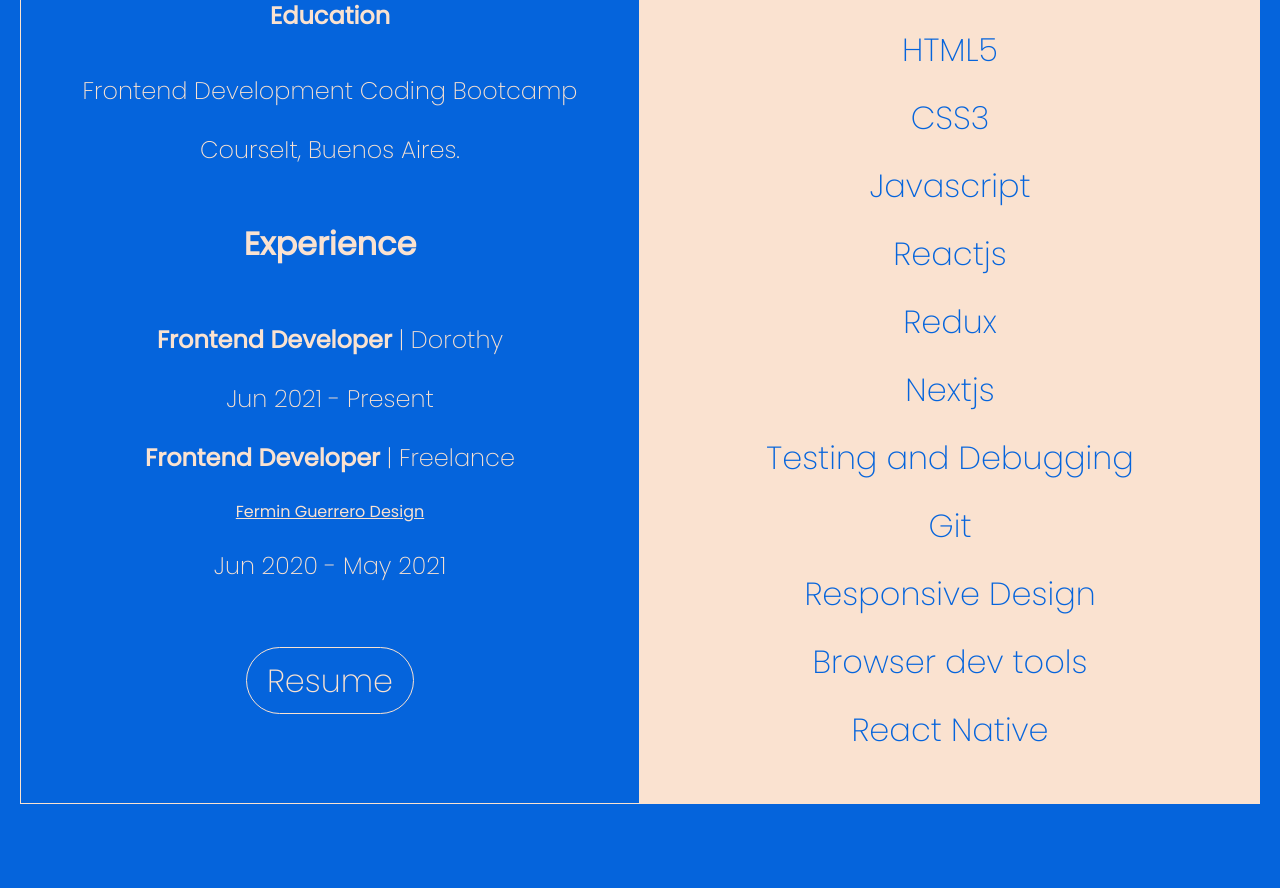
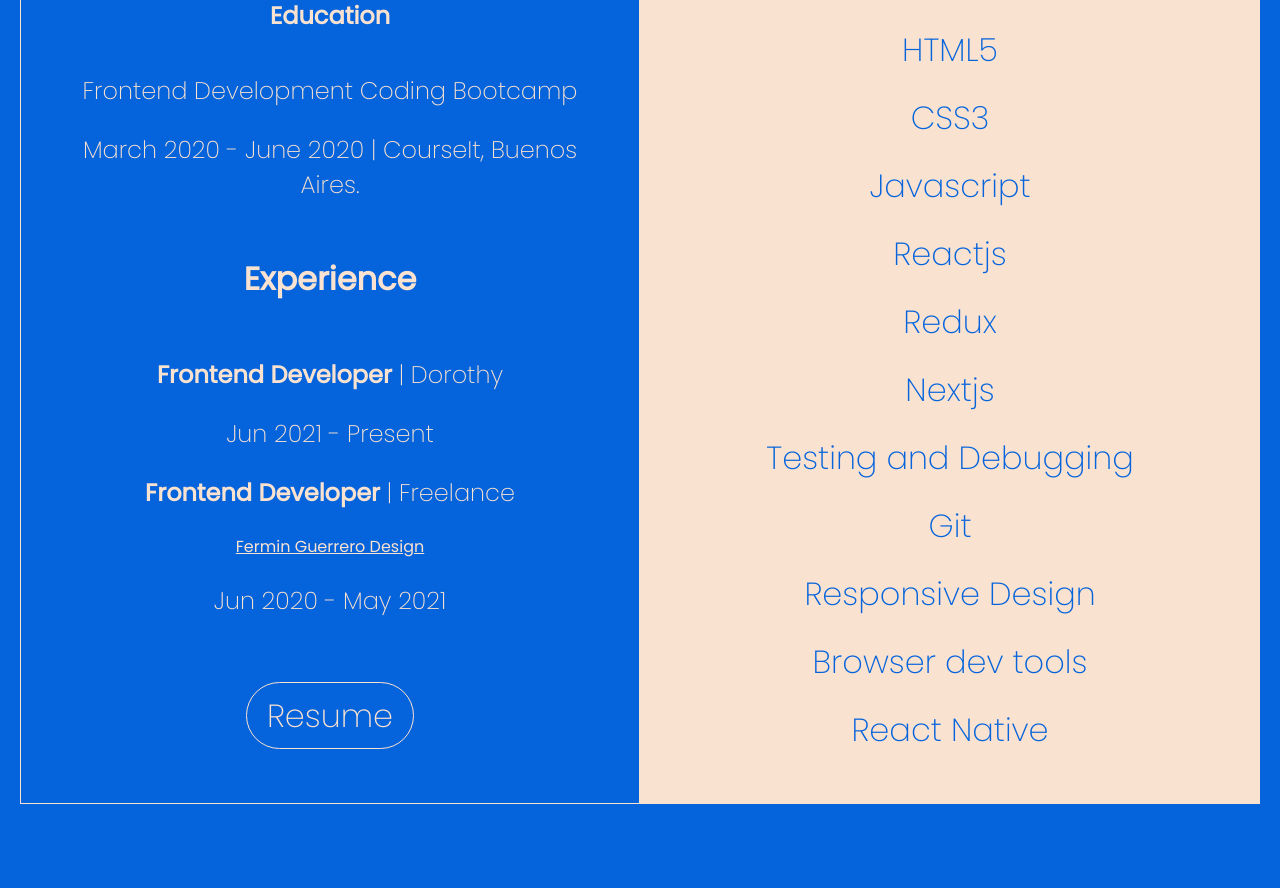
Before and after one commit to lalidiaz/lauradev, a React (Create React App) app: page / in a window 1280 px wide. Shown: the part 2080-2968 px from the top of the page. Built offline with nearby package versions, Linux system fonts and the light colour scheme.

Commit message:
add dates to education

```diff
--- a/src/App.js
+++ b/src/App.js
@@ -62,7 +62,8 @@ function App() {
             <div className={styles.education}>
               <h5>Education</h5>
               <p>Frontend Development Coding Bootcamp</p>
-              <p>CourseIt, Buenos Aires.</p>
+
+              <p>March 2020 - June 2020 | CourseIt, Buenos Aires.</p>
             </div>
             <div className={styles.experience}>
               <h5>Experience</h5>
```
